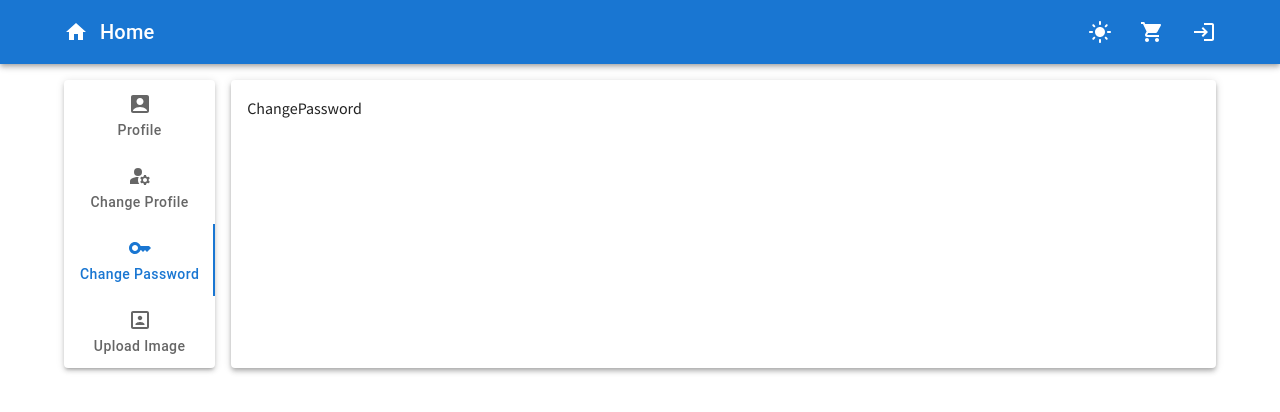
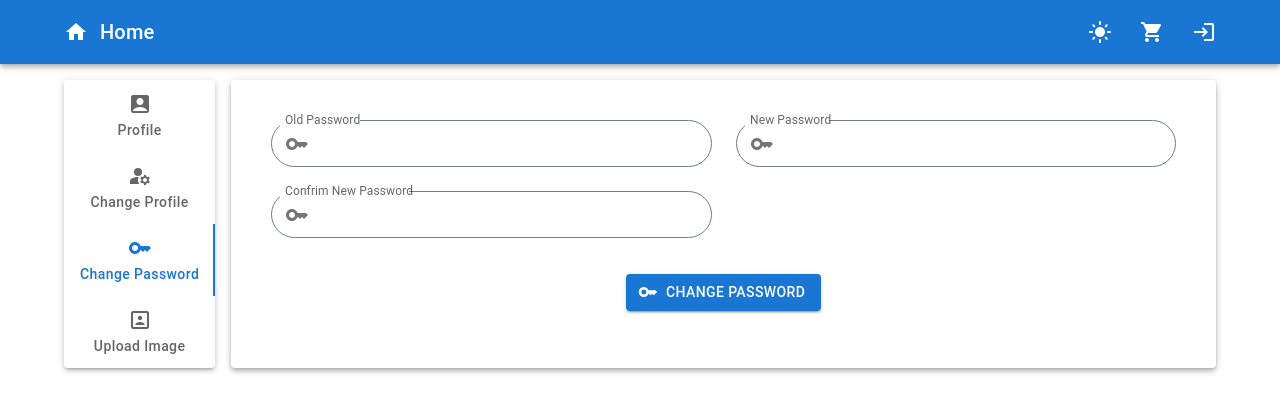
Before and after one commit to rezaramezani1367/ecommerce-app-new-main, a React (Create React App) app: page /profile/password in a window 1280 px wide. Shown: the top 412 px of the page. Built offline with nearby package versions, Linux system fonts and the light colour scheme.

Commit message:
commit for component changepassword section1

```diff
--- a/src/components/ChangePassword.js
+++ b/src/components/ChangePassword.js
@@ -1,12 +1,189 @@
-import { Box, Paper, useMediaQuery } from '@mui/material';
-import React from 'react'
-import { HeaderProfile } from './Profile';
+import { HeaderProfile } from "./Profile";
+import { Box, InputAdornment, useMediaQuery } from "@mui/material";
+import React, { useEffect, useState } from "react";
+import { CustomField, HeaderLogin } from "./Login";
+import { useFormik } from "formik";
+import { useSelector, useDispatch } from "react-redux";
+import { Navigate, useNavigate } from "react-router-dom";
+import { Toast } from "../redux/actionCart";
+import { LoadingButton } from "@mui/lab";
+import { createUser } from "../redux/actionUser";
+import { Key, Person } from "@mui/icons-material";
 
 const ChangePassword = () => {
-  const mediumViewport = useMediaQuery('(min-width:700px)');
+  const [status, setStatus] = useState(false);
+  const {
+    user: { userLoading, userData, userError },
+  } = useSelector((last) => last);
+  const navigate = useNavigate();
+  const dispatch = useDispatch();
+  const validate = (values) => {
+    let errors = {};
+
+    if (
+      !/^(?=.*?[A-Z])(?=.*?[a-z])(?=.*?[0-9])(?=.*?[^\w\s]).{8,}$/.test(
+        values.oldPassword
+      )
+    ) {
+      errors.oldPassword = `password must be at least 8 characters, at least one
+      uppercase letter, one lowercase letter, one number and one
+      special character`;
+    }
+    if (
+      !/^(?=.*?[A-Z])(?=.*?[a-z])(?=.*?[0-9])(?=.*?[^\w\s]).{8,}$/.test(
+        values.newPassword
+      )
+    ) {
+      errors.newPassword = `new password must be at least 8 characters, at least one
+      uppercase letter, one lowercase letter, one number and one
+      special character`;
+    }
+    if (!(values.newPassword === values.confrimNewPassword && values.confrimNewPassword)) {
+      errors.confrimNewPassword = "new Password not matched";
+    }
+
+    return errors;
+  };
+  const formik = useFormik({
+    initialValues: {
+      oldPassword: "",
+      newPassword: "",
+      confrimNewPassword: "",
+    },
+    onSubmit: (values) => {
+      dispatch(createUser(values));
+      setStatus(true);
+    },
+    validate,
+    onReset: () => {
+      return {
+        oldPassword: "",
+        newPassword: "",
+        confrimNewPassword: "",
+      };
+    },
+  });
+  useEffect(() => {
+    if (status && userError.length) {
+      Toast.fire({
+        icon: "error",
+        title: userError,
+      });
+    }
+    if (status && Object.keys(userData).length) {
+      Toast.fire({
+        icon: "success",
+        title: `${formik.values.username} created successfully`,
+      });
+      navigate("/login");
+    }
+  }, [userError, userData]);
+  const mediumViewport = useMediaQuery("(min-width:700px)");
   return (
-    <HeaderProfile value="3">ChangePassword</HeaderProfile>
+    <HeaderProfile value="3">
+      <Box component="form"  onSubmit={formik.handleSubmit}>
+        <Box
+          padding={3}
+          sx={{
+            display: "grid",
+            flexGrow: 1,
+            gap: 3,
+            gridTemplateColumns: { xs: "1fr", md: "repeat(2,1fr)" },
+
+          }}
+        >
+          <CustomField
+            error={formik.errors.oldPassword && formik.touched.oldPassword}
+            helperText={
+              formik.errors.oldPassword && formik.touched.oldPassword
+                ? formik.errors.oldPassword
+                : ""
+            }
+            InputProps={{
+              startAdornment: (
+                <InputAdornment position="start">
+                  <Key />
+                </InputAdornment>
+              ),
+            }}
+            label="Old Password"
+            name="oldPassword"
+            id="oldPassword"
+            autoComplete="current-password"
+            onChange={formik.handleChange}
+            onBlur={formik.handleBlur}
+            size="small"
+            fullWidth
+            type="password"
+          />
+          <CustomField
+            error={
+              formik.errors.newPassword && formik.touched.newPassword
+            }
+            helperText={
+              formik.errors.newPassword && formik.touched.newPassword
+                ? formik.errors.newPassword
+                : ""
+            }
+            InputProps={{
+              startAdornment: (
+                <InputAdornment position="start">
+                  <Key />
+                </InputAdornment>
+              ),
+            }}
+            autoComplete='new-password'
+            label="New Password"
+            name="newPassword"
+            id="newPassword"
+            onChange={formik.handleChange}
+            onBlur={formik.handleBlur}
+            size="small"
+            fullWidth
+            type="password"
+          />
+          <CustomField
+            error={
+              formik.errors.confrimNewPassword && formik.touched.confrimNewPassword
+            }
+            helperText={
+              formik.errors.confrimNewPassword && formik.touched.confrimNewPassword
+                ? formik.errors.confrimNewPassword
+                : ""
+            }
+            InputProps={{
+              startAdornment: (
+                <InputAdornment position="start">
+                  <Key />
+                </InputAdornment>
+              ),
+            }}
+            autoComplete='new-password'
+            label="Confrim New Password"
+            name="confrimNewPassword"
+            id="confrimNewPassword"
+            onChange={formik.handleChange}
+            onBlur={formik.handleBlur}
+            size="small"
+            fullWidth
+            type="password"
+          />
+        </Box>
+        <Box className="text-center mt-3">
+          <LoadingButton
+            loading={userLoading}
+            loadingPosition="start"
+            sx={{ minWidth: 120 }}
+            variant="contained"
+            startIcon={<Key />}
+            type="submit"
+          >
+            change password
+          </LoadingButton>
+        </Box>
+      </Box>
+    </HeaderProfile>
   );
-}
+};
 
-export default ChangePassword
+export default ChangePassword;
--- a/src/components/Profile.js
+++ b/src/components/Profile.js
@@ -27,7 +27,7 @@ const Profile = () => {
   useEffect(() => {
     dispatch(getProfile(userData));
   }, []);
-
+console.log(userData)
   return (
     <HeaderProfile value="1">
       <Box
--- a/src/components/Signup.js
+++ b/src/components/Signup.js
@@ -37,7 +37,9 @@ const Signup = () => {
       uppercase letter, one lowercase letter, one number and one
       special character`;
     }
-    if (values.password!==values.confrimPassword) {
+    if (
+      !(values.password === values.confrimPassword && values.confrimPassword)
+    ) {
       errors.confrimPassword = "Password not matched";
     }
     if (!/^[^\s@]+@[^\s@]+\.[^\s@]+$/.test(values.email)) {
@@ -53,6 +55,7 @@ const Signup = () => {
     initialValues: {
       username: "",
       password: "",
+      confrimPassword: "",
       email: "",
       mobile: "",
     },
@@ -65,7 +68,7 @@ const Signup = () => {
       return {
         username: "",
         password: "",
-        confrimPassword:"",
+        confrimPassword: "",
         email: "",
         mobile: "",
       };
@@ -185,9 +188,13 @@ const Signup = () => {
                 type="password"
               />
               <CustomField
-                error={formik.errors.confrimPassword && formik.touched.confrimPassword}
+                error={
+                  formik.errors.confrimPassword &&
+                  formik.touched.confrimPassword
+                }
                 helperText={
-                  formik.errors.confrimPassword && formik.touched.confrimPassword
+                  formik.errors.confrimPassword &&
+                  formik.touched.confrimPassword
                     ? formik.errors.confrimPassword
                     : ""
                 }
@@ -201,8 +208,6 @@ const Signup = () => {
                 label="Confrim Password"
                 name="confrimPassword"
                 id="confrimPassword"
-
-
                 onChange={formik.handleChange}
                 onBlur={formik.handleBlur}
                 size="small"
```
